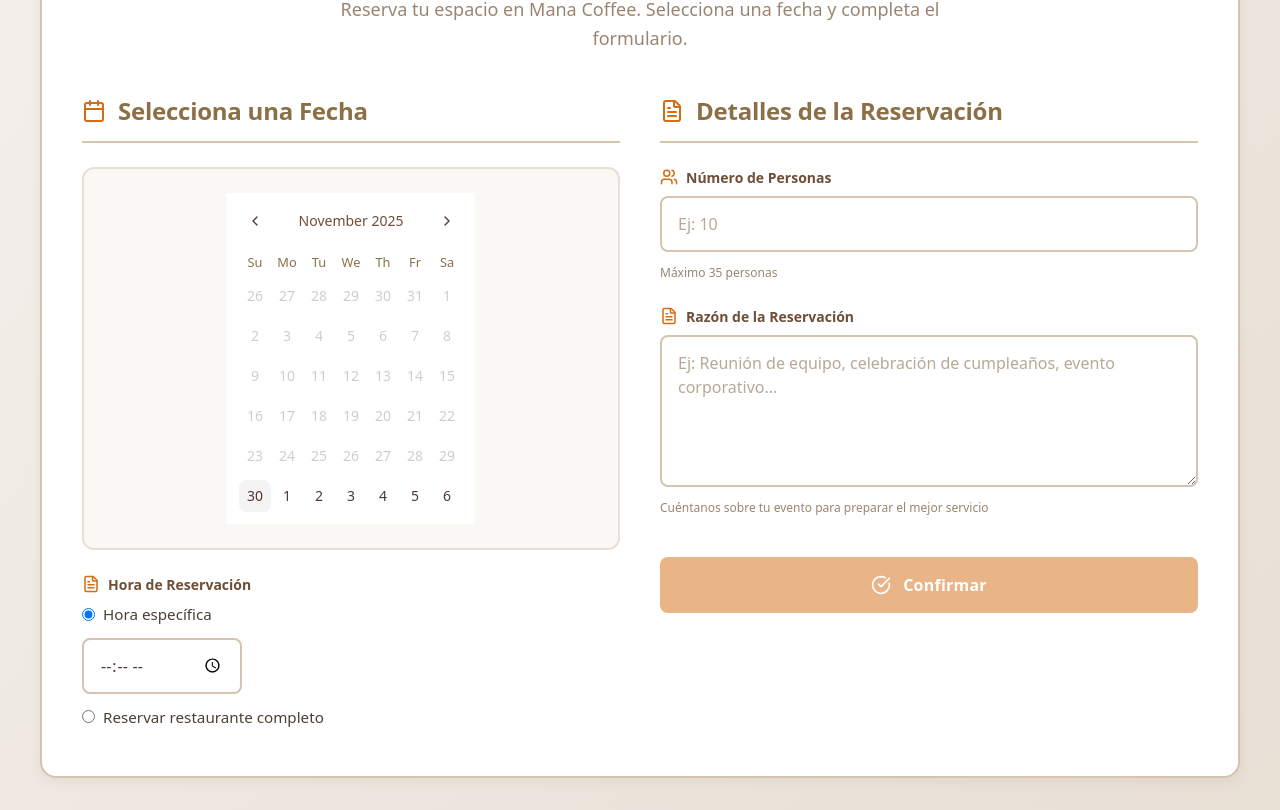
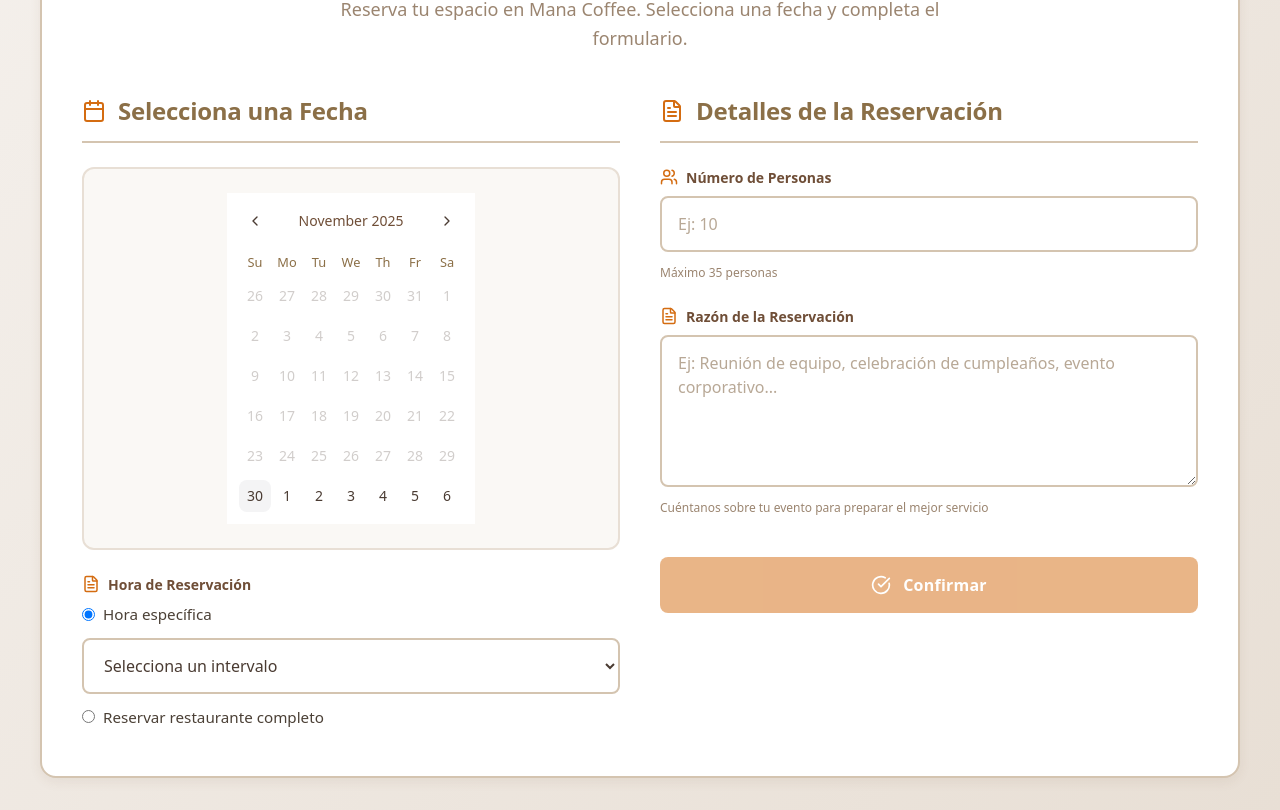
Before and after one commit to Otalorah/ManaCoffee, a React (Vite) app: page /reservations in a window 1280 px wide. Shown: the part 303-1113 px from the top of the page. Built offline with nearby package versions, Linux system fonts and the light colour scheme.

Commit message:
Add selectable 1-hour time intervals for reservations
Replaces the time input with a dropdown of 1-hour intervals starting every 30 minutes from 07:00 to 21:00. This improves user experience by restricting selection to valid reservation times.

```diff
--- a/src/pages/Reservations/Reservations.tsx
+++ b/src/pages/Reservations/Reservations.tsx
@@ -87,6 +87,34 @@ export default function Reservations() {
 
         if (totalForTime + Number(newRes.numberOfPeople) > 35) return { ok: false, message: 'Sin cupo. Comunícate al WhatsApp.' };
         return { ok: true };
+    };
+
+    // Generate selectable 1-hour intervals starting every 30 minutes from 07:00,
+    // including only those whose end time is <= 21:00. Returns value and label.
+    const generateIntervals = () => {
+        const intervals: { value: string; label: string; start: string; end: string }[] = [];
+        const open = 7 * 60; // minutes
+        const close = 21 * 60; // minutes
+        const lastStart = close - 60; // last start so that end <= close
+        for (let m = open; m <= lastStart; m += 30) {
+            const startMin = m;
+            const endMin = m + 60;
+            if (endMin > close) continue;
+            const pad = (n: number) => String(n).padStart(2, '0');
+            const start = `${pad(Math.floor(startMin / 60))}:${pad(startMin % 60)}`;
+            const end = `${pad(Math.floor(endMin / 60))}:${pad(endMin % 60)}`;
+
+            const fmt = (hhmm: string) => {
+                const [h, mm] = hhmm.split(':').map(Number);
+                const d = new Date();
+                d.setHours(h, mm, 0, 0);
+                return d.toLocaleTimeString('en-US', { hour: 'numeric', minute: '2-digit', hour12: true });
+            };
+
+            const label = `${fmt(start)} – ${fmt(end)}`;
+            intervals.push({ value: `${start}-${end}`, label, start, end });
+        }
+        return intervals;
     };
 
     useEffect(() => {
@@ -319,14 +347,19 @@ export default function Reservations() {
                                 </label>
 
                                 {reservationType === 'time' && (
-                                    <input
-                                        type="time"
+                                    <select
+                                        id="timeInterval"
+                                        aria-label="Hora de la reservación"
                                         value={timeValue}
                                         onChange={(e) => { setTimeValue(e.target.value); setReservationType('time'); }}
                                         className={styles.input}
-                                        min="07:00"
-                                        max="21:00"
-                                    />
+                                        required
+                                    >
+                                        <option value="">Selecciona un intervalo</option>
+                                        {generateIntervals().map((it) => (
+                                            <option key={it.value} value={it.value}>{it.label}</option>
+                                        ))}
+                                    </select>
                                 )}
 
                                 <label className={styles.radioLabel}>
```
